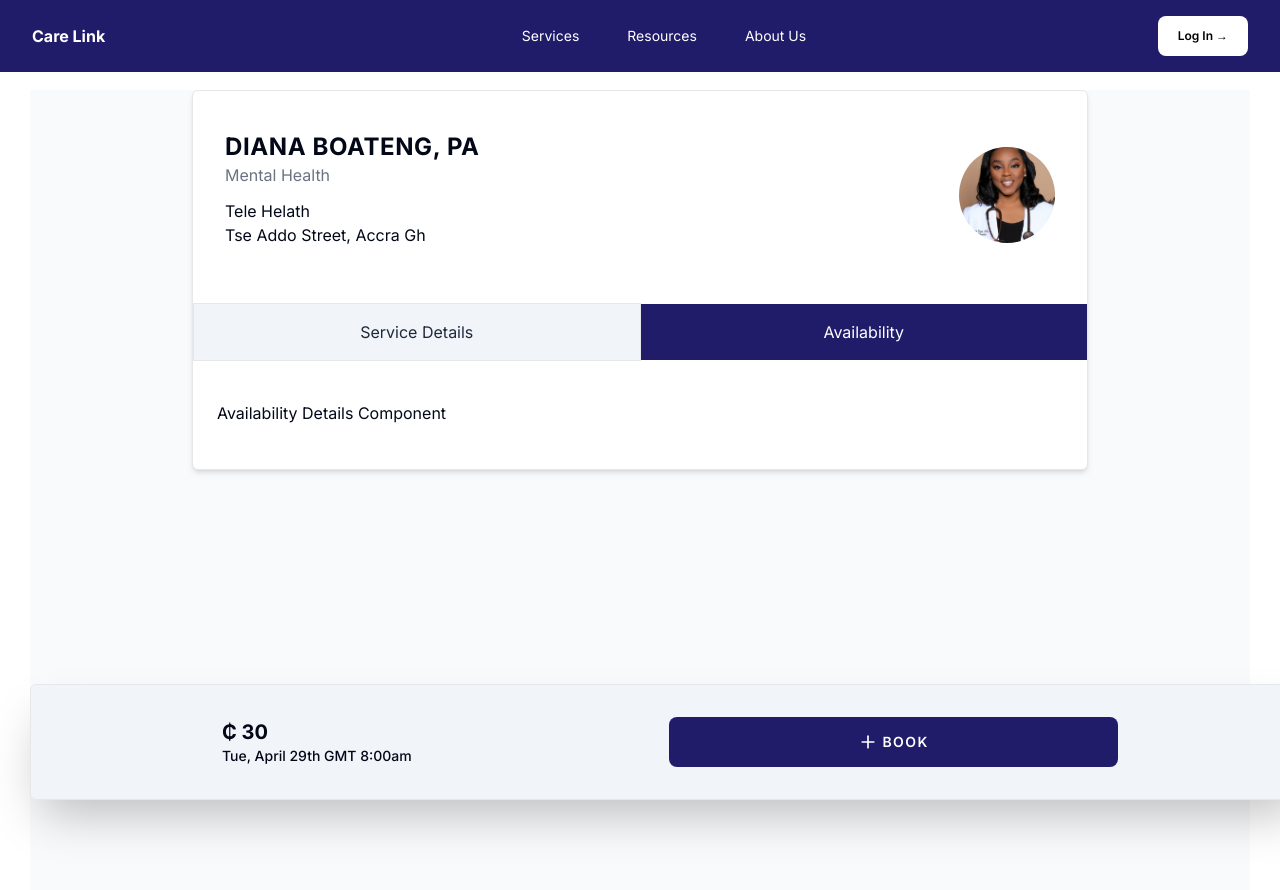
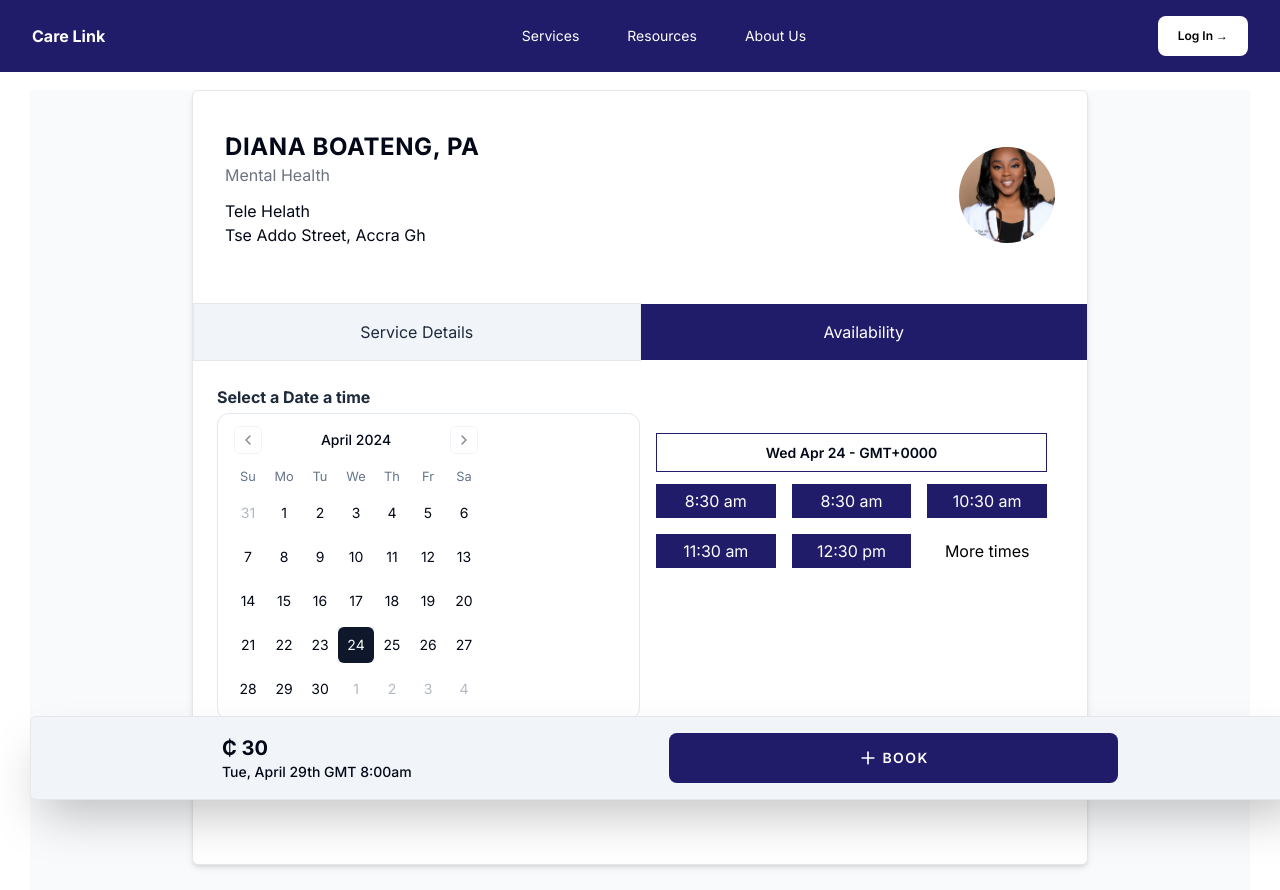
Before and after one commit to Nanagriff/Modexa-CareLink, a Next.js app: page /doctors/slug in a window 1280 px wide. Built offline with nearby package versions, Linux system fonts and the light colour scheme.

Commit message:
The caledndar on the availabilty component was added to the doctors page

```diff
--- /dev/null
+++ b/components/Availability.tsx
@@ -0,0 +1,84 @@
+"use client"
+import * as React from "react"
+import { Calendar } from "@/components/ui/calendar"
+import Link from "next/link";
+
+
+export default function Availability() {
+    const [bookDate, setBookDate] = React.useState<Date | undefined>(new Date())
+    const GMT = bookDate?.toString().split("GMT")[1].split(" ")[0];
+
+
+
+    const formattedDate = `${bookDate
+        ?.toString()
+        .split(" ").slice(0, 3)
+        .join(" ")} - GMT${GMT} `;
+    // console.log(formattedDate)
+
+    const timeStamps = [
+        {
+            time: "8:30",
+            period: "am"
+        },
+        {
+            time: "8:30",
+            period: "am"
+        }, {
+            time: "10:30",
+            period: "am"
+        }, {
+            time: "11:30",
+            period: "am"
+        }, {
+            time: "12:30",
+            period: "pm"
+        },
+        {
+            time: "12:30",
+            period: "pm"
+        }, {
+            time: "1:30",
+            period: "pm"
+        }, {
+            time: "2:30",
+            period: "pm"
+        },
+    ]
+    return (
+        <div className="mt-[-20px] mb-[100px]">
+            <h2 className="font-bold py-1 text-slate-800">Select a Date a time</h2>
+            <div className="grid grid-cols-2 gap-4 lg:gap-0">
+                <div className="sm:col-span-1  col-span-full">
+                    <Calendar
+                        mode="single"
+                        selected={bookDate}
+                        onSelect={setBookDate}
+                        className="rounded-xl border"
+                    />
+                </div>
+                <div className="sm:col-span-1 mt-5 col-span-full ">
+                    <div className="px-4">
+                        <h2 className=' border px-3 py-2 border-blue
+                 font-semibold text-[14px] text-center'>
+                            {formattedDate}
+                        </h2>
+
+                        <div className="py-3 grid grid-cols-3 gap-[16px]">
+                            {timeStamps.slice(0, 5).map((item, i) => {
+                                return <Link key={i} className='bg-blue hover:bg-royalBlue text-white py-[5px] px-[4px] text-center' href="/doctors/slug">
+                                    {item.time} {item.period}
+                                </Link>
+                            })}
+                            <button className='px-[4px] py-[4px] text-center text-black'>
+                                More times
+                            </button>
+                        </div>
+
+                    </div>
+                </div>
+            </div>
+
+        </div>
+    )
+}
--- a/components/DoctorsDetails.tsx
+++ b/components/DoctorsDetails.tsx
@@ -1,6 +1,7 @@
 "use client"
 
 import React, { useState } from 'react'
+import Availability from './Availability'
 export default function DoctorsDetails() {
 
     const [isActive, setIsActive] = useState("availability")
@@ -9,16 +10,16 @@ export default function DoctorsDetails() {
         <div className=''>
             <div className='flex justify-between items-center '>
                 <button onClick={() => setIsActive("details")}
-                    className={isActive=== "details"? "py-4 px-8 w-full bg-blue text-white": " border border-gray-200 bg-slate-100 py-4 px-8 w-full text-slate-800"}>Service Details</button>
+                    className={isActive === "details" ? "py-4 px-8 w-full bg-blue text-white" : " border border-gray-200 bg-slate-100 py-4 px-8 w-full text-slate-800"}>Service Details</button>
                 <button
-                onClick={() => setIsActive("availability")}
-                className={isActive=== "availability"? "py-4 px-8 w-full bg-blue text-white": " border border-gray-200 bg-slate-100 py-4 px-8 w-full text-slate-800"}
+                    onClick={() => setIsActive("availability")}
+                    className={isActive === "availability" ? "py-4 px-8 w-full bg-blue text-white" : " border border-gray-200 bg-slate-100 py-4 px-8 w-full text-slate-800"}
                 >Availability</button>
             </div>
 
             <div className="py-10 px-6">
                 {isActive === "availability" ? (
-                    <div>Availability Details Component</div>
+                    <div><Availability/></div>
                 ) : (
                     <div>Service Details component</div>
                 )}
--- a/components/FixedBookedButton.tsx
+++ b/components/FixedBookedButton.tsx
@@ -7,7 +7,7 @@ import { Button } from '@/components/ui/button'
 export default function FixedBookedButton() {
   return (
     <div className="fixed bottom-0 z-50  w-full shadow-2xl
-     py-8 px-6  bg-slate-100 border
+     lg:py-4 px-6 py-3 bg-slate-100 border
     border-gray-200  rounded-md">
         <div className="max-w-4xl mx-auto gap-4 flex items-center justify-between">
         <div className="w-full">
--- a/components/frontend/Hero.tsx
+++ b/components/frontend/Hero.tsx
@@ -14,7 +14,7 @@ const Hero = () => {
   return (
     <>
       {/* <Navbar /> */}
-      <div className=" mx-[10px] max-w-6xl bg-white pt-[70px] dark:bg-dark lg:pt-[100px]">
+      <div className="relative mx-[10px] max-w-6xl bg-white pt-[70px] dark:bg-dark lg:pt-[100px]">
         <div className="container">
           <div className="-mx-4 flex flex-col-reverse lg:flex-row">
             <div className="w-full px-[4px] pt-[50px] lg:w-6/12">
@@ -128,7 +128,7 @@ const Hero = () => {
             <div className="hidden px-4 lg:block lg:w-1/12"></div>
             <div className="w-full px-4 lg:w-5/12">
               <div className="lg:ml-auto lg:text-right">
-                <div className="relative z-10 inline-block  pt-[5px] lg:pt-0">
+                <div className=" z-10 inline-block  pt-[5px] lg:pt-0">
                   {/* <img
                     src="https://cdn.tailgrids.com/1.0/assets/images/hero/hero-image-01.png"
                     alt="hero"
--- /dev/null
+++ b/components/ui/calendar.tsx
@@ -0,0 +1,66 @@
+"use client"
+
+import * as React from "react"
+import { ChevronLeft, ChevronRight } from "lucide-react"
+import { DayPicker } from "react-day-picker"
+
+import { cn } from "@/lib/utils"
+import { buttonVariants } from "@/components/ui/button"
+
+export type CalendarProps = React.ComponentProps<typeof DayPicker>
+
+function Calendar({
+  className,
+  classNames,
+  showOutsideDays = true,
+  ...props
+}: CalendarProps) {
+  return (
+    <DayPicker
+      showOutsideDays={showOutsideDays}
+      className={cn("p-3", className)}
+      classNames={{
+        months: "flex flex-col sm:flex-row space-y-4 sm:space-x-4 sm:space-y-0",
+        month: "space-y-4",
+        caption: "flex justify-center pt-1 relative items-center",
+        caption_label: "text-sm font-medium",
+        nav: "space-x-1 flex items-center",
+        nav_button: cn(
+          buttonVariants({ variant: "outline" }),
+          "h-7 w-7 bg-transparent p-0 opacity-50 hover:opacity-100"
+        ),
+        nav_button_previous: "absolute left-1",
+        nav_button_next: "absolute right-1",
+        table: "w-full border-collapse space-y-1",
+        head_row: "flex",
+        head_cell:
+          "text-muted-foreground rounded-md w-9 font-normal text-[0.8rem]",
+        row: "flex w-full mt-2",
+        cell: "h-9 w-9 text-center text-sm p-0 relative [&:has([aria-selected].day-range-end)]:rounded-r-md [&:has([aria-selected].day-outside)]:bg-accent/50 [&:has([aria-selected])]:bg-accent first:[&:has([aria-selected])]:rounded-l-md last:[&:has([aria-selected])]:rounded-r-md focus-within:relative focus-within:z-20",
+        day: cn(
+          buttonVariants({ variant: "ghost" }),
+          "h-9 w-9 p-0 font-normal aria-selected:opacity-100"
+        ),
+        day_range_end: "day-range-end",
+        day_selected:
+          "bg-primary text-primary-foreground hover:bg-primary hover:text-primary-foreground focus:bg-primary focus:text-primary-foreground",
+        day_today: "bg-accent text-accent-foreground",
+        day_outside:
+          "day-outside text-muted-foreground opacity-50 aria-selected:bg-accent/50 aria-selected:text-muted-foreground aria-selected:opacity-30",
+        day_disabled: "text-muted-foreground opacity-50",
+        day_range_middle:
+          "aria-selected:bg-accent aria-selected:text-accent-foreground",
+        day_hidden: "invisible",
+        ...classNames,
+      }}
+      components={{
+        IconLeft: ({ ...props }) => <ChevronLeft className="h-4 w-4" />,
+        IconRight: ({ ...props }) => <ChevronRight className="h-4 w-4" />,
+      }}
+      {...props}
+    />
+  )
+}
+Calendar.displayName = "Calendar"
+
+export { Calendar }
--- a/package.json
+++ b/package.json
@@ -15,11 +15,13 @@
     "@radix-ui/react-slot": "^1.0.2",
     "class-variance-authority": "^0.7.0",
     "clsx": "^2.1.1",
+    "date-fns": "^3.6.0",
     "flowbite": "^2.3.0",
     "flowbite-react": "^0.9.0",
     "lucide-react": "^0.373.0",
     "next": "14.2.2",
     "react": "^18",
+    "react-day-picker": "^8.10.1",
     "react-dom": "^18",
     "react-fast-marquee": "^1.6.4",
     "react-icons": "^5.1.0",
```
Also changed, not shown: 1 other file (tests, documents, lock files or other folders).
